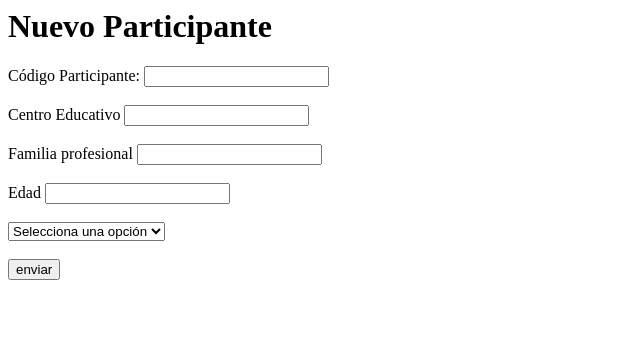
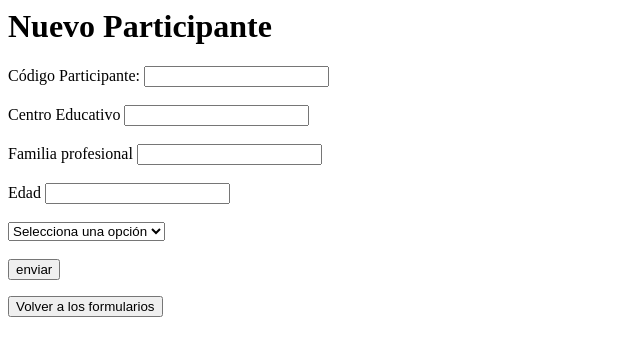
Before and after one commit to olmelau/salud-en-primera, a PHP site: page /app/views/nuevoParticipanteView.php in a window 1280 px wide. Shown: the top 356 px of the page, without its empty margins (0-640 px from the left). Run offline with PHP 8.4, Linux system fonts and the light colour scheme.

Commit message:
añadido boton para volver al panel del admin en nuevo participante

```diff
--- a/app/views/nuevoParticipanteView.php
+++ b/app/views/nuevoParticipanteView.php
@@ -28,3 +28,8 @@
     <br><br>
     <input type="submit" value="enviar">
 </form>
+
+<!-- BOTON PARA VOLVER A LOS FORMULARIOS -->
+    <form action="index.php?controller=admin&action=mostrarPaginaAdmin" method="post">
+        <input type="submit" value="Volver a los formularios">
+    </form>
```
